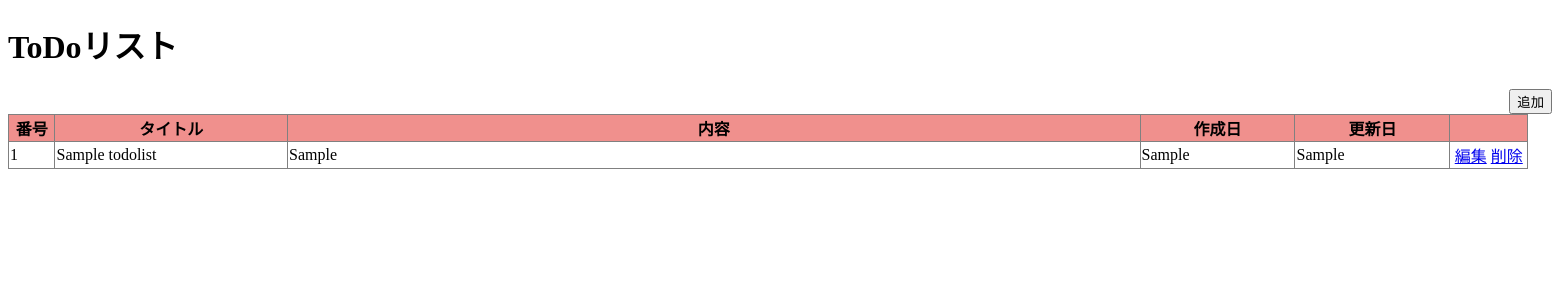
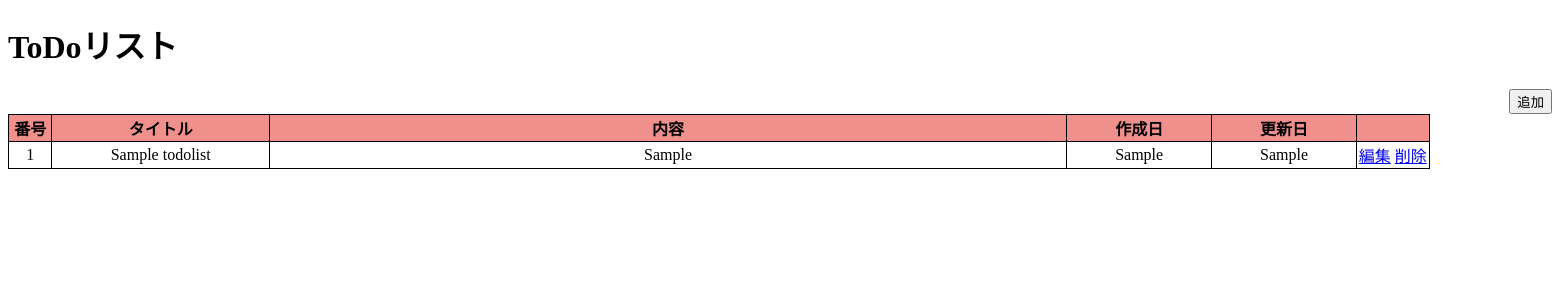
Before and after one commit to AKIRA0011/No.4_ikeda, a PHP site: page /todo_list_page.php in a window 1560 px wide. Shown: the top 300 px of the page. Run offline with PHP 8.4, Linux system fonts and the light colour scheme; tables that the repository leaves empty or names only in its code hold one stand-in row (values such as "Sample post").

Commit message:
指摘No10～15

```diff
--- a/delete.php
+++ b/delete.php
@@ -16,7 +16,7 @@ $stmt->bindValue(':id', $id);
 //SQL文実行
 $stmt->execute();
 
-//idの連番をリセットするSQL分の実行準備
+//idの連番をリセットするSQL文の実行準備
 $sql = "ALTER TABLE ToDoList auto_increment = 1";
 $stmt = $dbh->prepare($sql);
 
--- a/edit.php
+++ b/edit.php
@@ -8,10 +8,10 @@ $id = $_POST['id'];
 
 //更新するタイトル、内容、更新日
 $title = $_POST['title'];
-$todo = $_POST['text'];
+$todo = $_POST['content'];
 $upd = date("Y-m-d H:i:s");
 
-//SQL文の実行準備
+//入力した内容にデータベースの中身を編集するSQL文の実行準備
 $sql = "UPDATE ToDoList SET title=:title,todo=:todo,upd=:upd WHERE id = :id";
 $stmt = $dbh->prepare($sql);
 
--- a/style.css
+++ b/style.css
@@ -1,4 +1,94 @@
+/*モーダルウィンドウ*/
 #addModal {
+  display: none;
+  position: fixed;
+  z-index: 15;
+  left: 10%;
+  top: 0;
+  width: 75%;
+  height: 100%;
+  overflow: auto;
+  background-color: #ffffff;
+  border-radius: 8px;
+  color: #000000;
+  font-size: 1.3px;
+}
+.addmodal-content {
+  margin: auto;
+  padding: 20px;
+  border: 5px solid #808080;
+  width: 50%;
+}
+
+/*ToDoList*/
+#addButton{
+  text-align: right;
+}
+table,td,th{
+  border: 1px solid #000000;
+  border-collapse: collapse;
+  text-align: center;
+
+}
+tr #num{
+  width:3%;
+}
+tr #title{
+  width: 15%;
+}
+tr #content{
+  width: 55%;
+}
+tr #create,#edit{
+  width: 10%;
+}
+tr #btn{
+  width: 5%;
+}
+.header{
+  background-color: #f0908d;
+}
+
+/*入力欄*/
+.title,.content {
+  display: block;
+  width: 100%;
+  font-family: "メイリオ";
+  font-size: 16px;
+  padding: 10px;
+  border: 2px solid #808080;
+  border-radius: 6px;
+}
+
+/*編集画面のボタン*/
+a.back{
+  display: inline-block;
+  border: 1px solid #303030;
+  border-radius: 5%; /* 角丸       */
+  font-size: 8px; /* 文字サイズ */
+  text-align: center; /* 文字位置   */
+  cursor: pointer; /* カーソル   */
+  padding: 8px 10px; /* 余白       */
+  background: #cccccc; /* 背景色     */
+  color: #000000; /* 文字色     */
+  line-height: 1px; /* 1行の高さ  */
+  transition: 0.3s; /* なめらか変化 */
+}
+.button {
+  border: 1px solid #303030;
+  border-radius: 5%; /* 角丸       */
+  font-size: 8px; /* 文字サイズ */
+  text-align: center; /* 文字位置   */
+  cursor: pointer; /* カーソル   */
+  padding: 15px 12px; /* 余白       */
+  background: #cccccc; /* 背景色     */
+  color: #000000; /* 文字色     */
+  line-height: 1px; /* 1行の高さ  */
+  transition: 0.3s; /* なめらか変化 */
+}
+
+
+/* #cntModal {
   display: none;
   position: fixed;
   z-index: 15;
--- a/todo_list_page.php
+++ b/todo_list_page.php
@@ -9,7 +9,7 @@ if (isset($_POST['register'])) {
     $modal_display_style = "style='display:block'";
 }
 
-//sql文実行
+//表に出力するデータベースを取ってくるsql文の実行
 $sql = "SELECT *FROM ToDoList";
 $stmt = $dbh->query($sql);
 
@@ -38,20 +38,20 @@ $dbh = null;
     <div>
         <h1>ToDoリスト</h1>
     </div>
-    <div align="right">
-        <button type="button" id="addButton">
+    <div id="addButton">
+        <button type="button">
             追加
         </button>
     </div>
-    <table border="1" style="border-collapse:collapse" width="1520">
-        <thead>
-            <tr bgcolor="#f0908d">
-                <th width="3%">番号</th>
-                <th width="15%">タイトル</th>
-                <th width="55%">内容</th>
-                <th width="10%">作成日</th>
-                <th width="10%">更新日</th>
-                <th width="5%"></th>
+    <table>
+        <thead class="header">
+            <tr>
+                <th id="num">番号</th>
+                <th id="title">タイトル</th>
+                <th id="content">内容</th>
+                <th id="create">作成日</th>
+                <th id="edit">更新日</th>
+                <th id="btn"></th>
             </tr>
         </thead>
 
@@ -66,13 +66,14 @@ $dbh = null;
                     <td><?php echo $row['todo'] ?></td>
                     <td><?php echo $row['cre'] ?></td>
                     <td><?php echo $row['upd'] ?></td>
-                    <div>
-                        <form method="post">
-                            <td align='center'><a href="edit_page.php?id=<?php echo $row['id']; ?>" class="cntLink">編集</a>
+                    <td>
+                        <div>
+                            <form method="post">
+                                <a href="edit_page.php?id=<?php echo $row['id']; ?>">編集</a>
                                 <a href="delete.php?id=<?php echo $row['id']; ?>">削除</a>
-                            </td>
-                        </form>
-                    </div>
+                            </form>
+                        </div>
+                    </td>
                 </tr>
             <?php } ?>
         </tbody>
@@ -83,14 +84,14 @@ $dbh = null;
         <div class="addmodal-content">
 
             <!-- ×表示 -->
-            <span class="addclose">&times;</span>
+            <button class="addclose">&times;</button>
 
             <!-- 入力フォーム -->
-            <form method="post" action="add.php">
+            <form method="post" action="add.php" class="parent">
                 <label for="title">タイトル</label><br>
-                <input type="text" id="title" class="text" name="title" placeholder="テキストを入力" required><br>
-                <label for="text">内容</label><br>
-                <textarea id="text" name="text" placeholder="テキストを入力" required></textarea><br>
+                <input type="text" id="title" class="title" name="title" placeholder="テキストを入力" required><br>
+                <label for="content">内容</label><br>
+                <textarea id="content" class="content" name="content" placeholder="テキストを入力" required></textarea><br>
                 <button type="submit" value="登録">登録</button>
             </form>
         </div>
```
Also changed, not shown: other parts of style.css (+2 -61 lines), add.php (+5 -11 lines), edit_page.php (+5 -5 lines).
